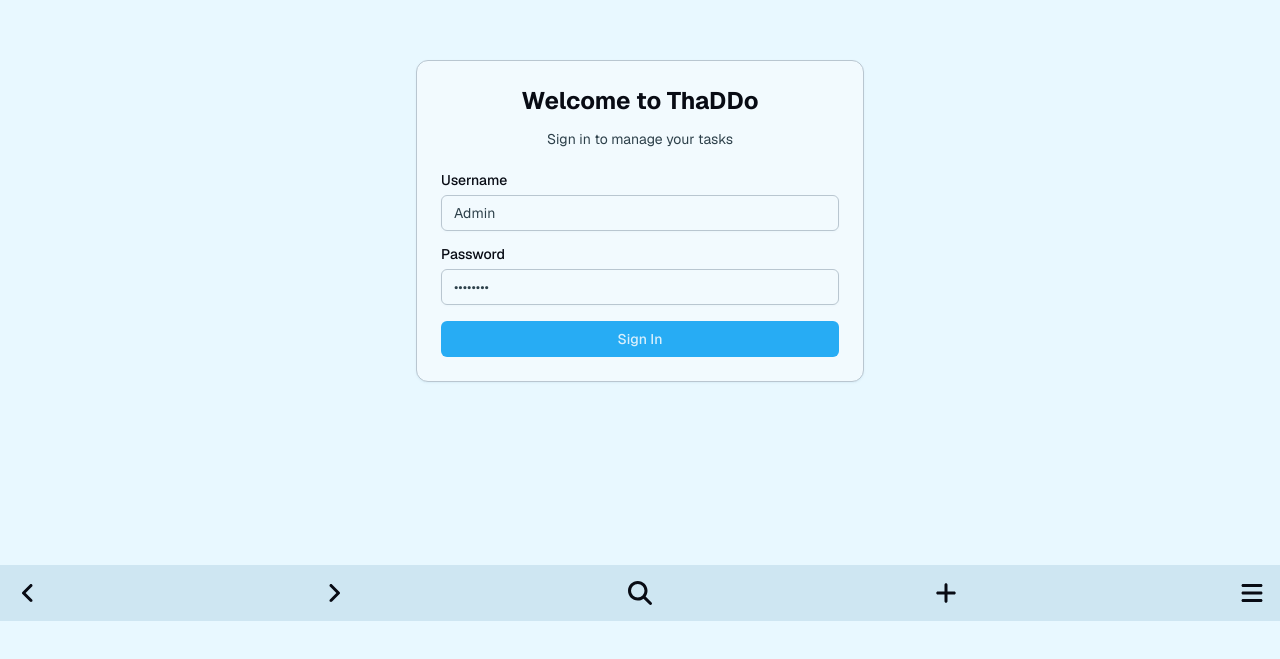
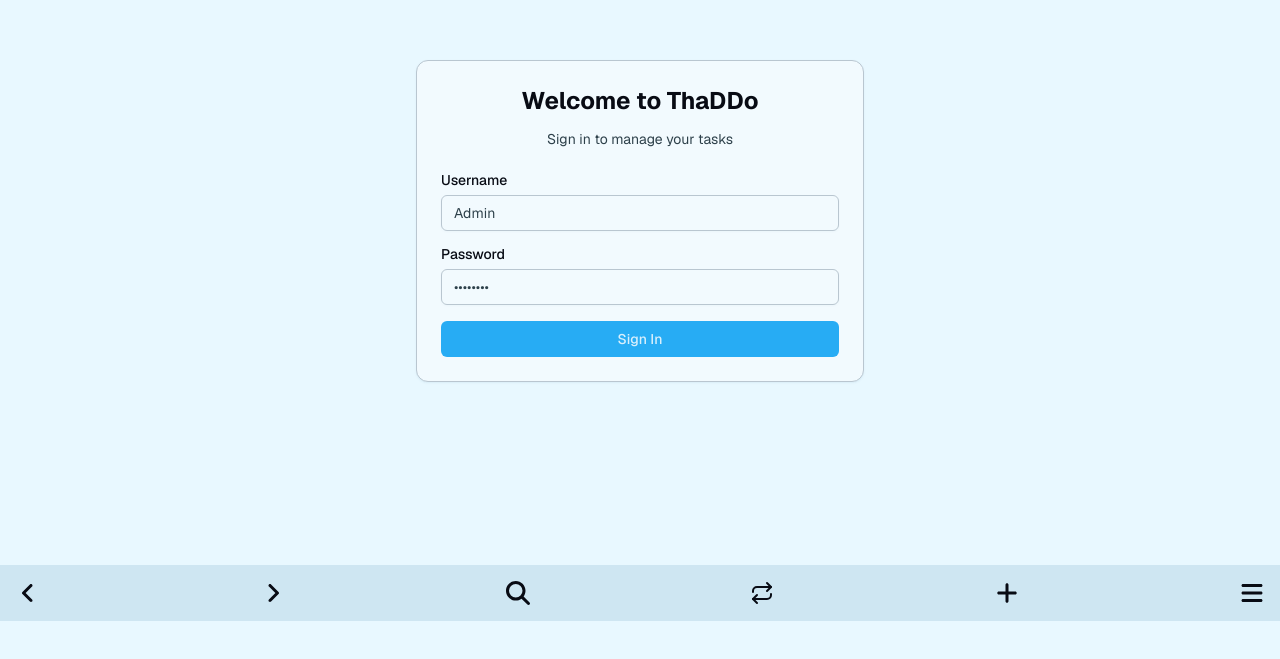
Before and after one commit to ThaDDDen/thaddo-client, a Next.js app: page /login in a window 1280 px wide. Shown: the part 179-838 px from the top of the page. Built offline with nearby package versions, Linux system fonts and the light colour scheme; no server answers.

Commit message:
added temp way to add rule

```diff
--- a/components/ui/layout/bottom-bar.tsx
+++ b/components/ui/layout/bottom-bar.tsx
@@ -1,24 +1,15 @@
 "use client";
 
-import {
-  FaAngleLeft,
-  FaAngleRight,
-  FaBars,
-  FaMagnifyingGlass,
-  FaPlus,
-} from "react-icons/fa6";
+import { CreateRecurrenceRuleDialog } from "@/components/recurrence-rules/create-recurrence-rule-dialog";
+import AppDialog from "@/components/shared/app-dialog";
+import CreateTaskForm from "@/components/tasks/forms/create-task-form";
+import { useAuth } from "@/lib/hooks/use-auth";
+import { Repeat } from "lucide-react";
+import { useTheme } from "next-themes";
+import { useState } from "react";
+import { FaAngleLeft, FaAngleRight, FaBars, FaMagnifyingGlass, FaPlus } from "react-icons/fa6";
 import { Button } from "../button";
-import AppDialog from "@/components/shared/app-dialog";
-import { useState } from "react";
-import CreateTaskForm from "@/components/tasks/forms/create-task-form";
-import {
-  DropdownMenu,
-  DropdownMenuContent,
-  DropdownMenuItem,
-  DropdownMenuTrigger,
-} from "../dropdown-menu";
-import { useAuth } from "@/lib/hooks/use-auth";
-import { useTheme } from "next-themes";
+import { DropdownMenu, DropdownMenuContent, DropdownMenuItem, DropdownMenuTrigger } from "../dropdown-menu";
 
 const BottomBar = () => {
   const [isDialogOpen, setIsDialogOpen] = useState(false);
@@ -31,15 +22,17 @@ const BottomBar = () => {
       <FaAngleRight className="w-6 h-6 " />
       <FaMagnifyingGlass className="w-6 h-6 " />
 
+      <CreateRecurrenceRuleDialog>
+        <Repeat className="h-6 w-6" />
+      </CreateRecurrenceRuleDialog>
+
       <AppDialog
         isDialogOpen={isDialogOpen}
         setIsDialogOpen={setIsDialogOpen}
         dialogTrigger={<FaPlus className="w-6 h-6 " />}
         dialogTitle="Create Task"
         dialogDescription="Fill out the form to create a new task"
-        dialogContent={
-          <CreateTaskForm onAfterSubmit={() => setIsDialogOpen(false)} />
-        }
+        dialogContent={<CreateTaskForm onAfterSubmit={() => setIsDialogOpen(false)} />}
         dialogFooter={
           <Button onClick={() => setIsDialogOpen(false)} variant="destructive">
             Cancel
@@ -52,16 +45,10 @@ const BottomBar = () => {
         </DropdownMenuTrigger>
 
         <DropdownMenuContent>
-          <DropdownMenuItem
-            className="dark:hidden block"
-            onClick={() => setTheme("dark")}
-          >
+          <DropdownMenuItem className="dark:hidden block" onClick={() => setTheme("dark")}>
             Dark
           </DropdownMenuItem>
-          <DropdownMenuItem
-            className="dark:block hidden"
-            onClick={() => setTheme("light")}
-          >
+          <DropdownMenuItem className="dark:block hidden" onClick={() => setTheme("light")}>
             Light
           </DropdownMenuItem>
         </DropdownMenuContent>
```
